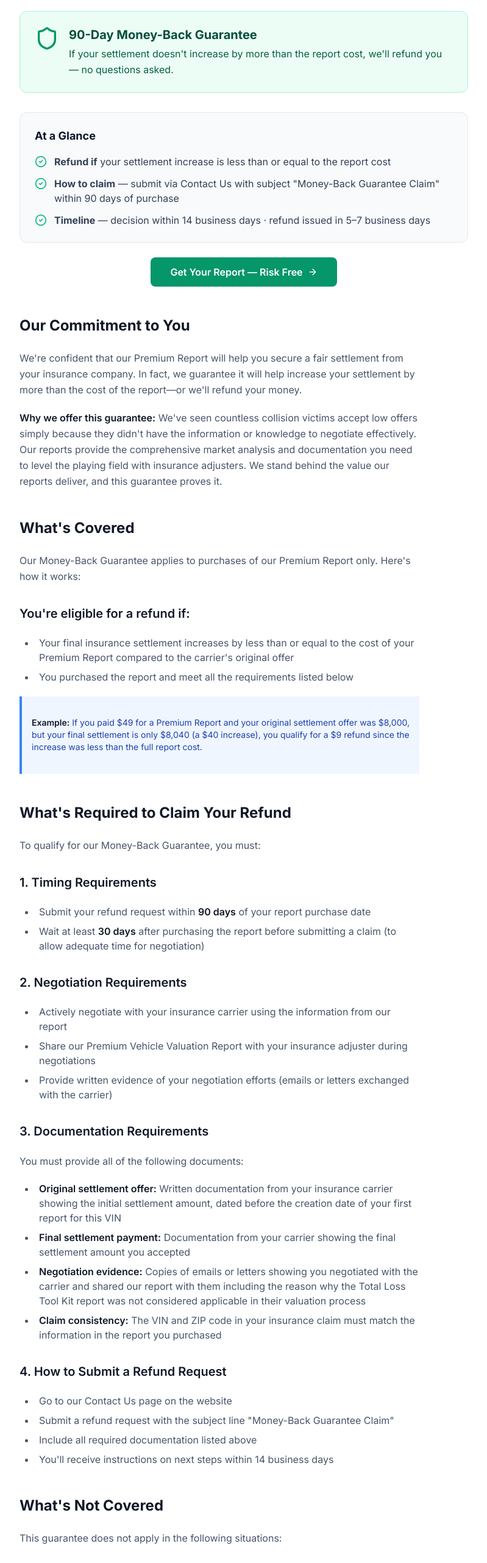
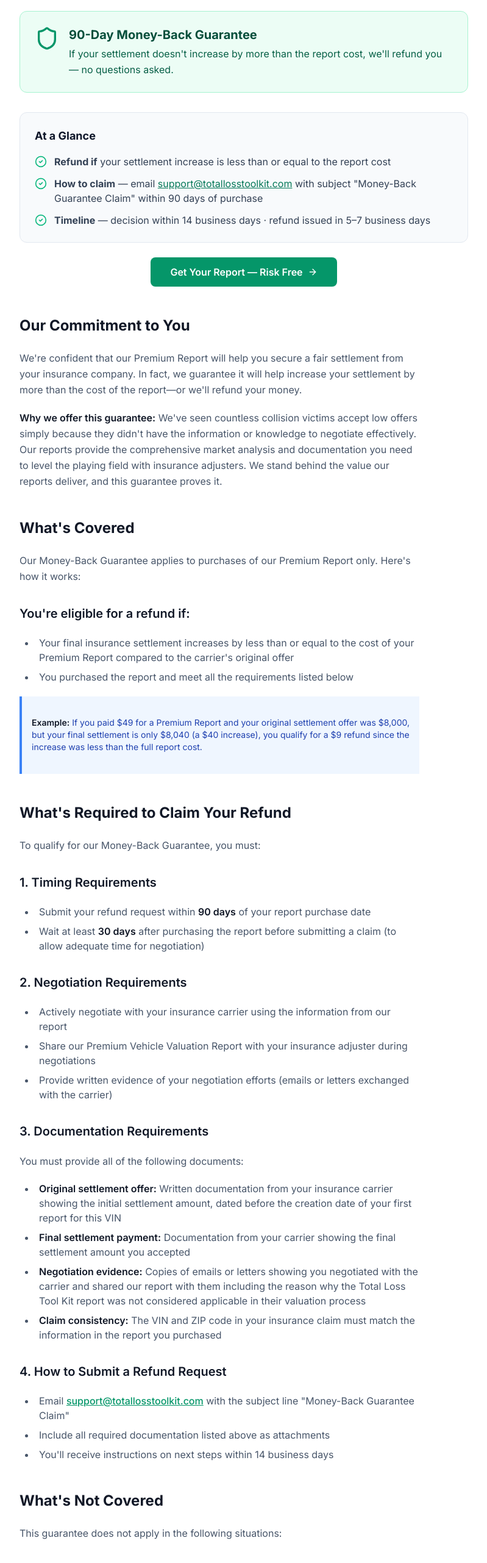
Before and after one commit to Lemmeyg/VehicleValuation, a Next.js app: page /guarantee in a window 1280 px wide. Shown: the part 234-2797 px from the top of the page at 61% size, without its empty margins (240-1039 px from the left). Built offline with nearby package versions, Linux system fonts and the light colour scheme; no server answers.

Commit message:
feat: replace contact form references with support email on guarantee page

```diff
--- a/app/guarantee/page.tsx
+++ b/app/guarantee/page.tsx
@@ -3,6 +3,7 @@ import Navbar from '@/components/Navbar'
 import Footer from '@/components/Footer'
 import { Shield, CheckCircle2, ArrowRight } from 'lucide-react'
 import type { Metadata } from 'next'
+import { SUPPORT_EMAIL } from '@/lib/constants'
 
 const siteUrl = process.env.NEXT_PUBLIC_SITE_URL || 'https://www.totallosstoolkit.com'
 
@@ -82,8 +83,14 @@ export default function MoneyBackGuaranteePage() {
                 <li className="flex items-start gap-3">
                   <CheckCircle2 className="h-5 w-5 text-emerald-500 flex-shrink-0 mt-0.5" />
                   <span className="text-slate-700">
-                    <strong>How to claim</strong> — submit via Contact Us with subject
-                    &quot;Money-Back Guarantee Claim&quot; within 90 days of purchase
+                    <strong>How to claim</strong> — email{' '}
+                    <a
+                      href={`mailto:${SUPPORT_EMAIL}?subject=Money-Back%20Guarantee%20Claim`}
+                      className="text-emerald-700 underline"
+                    >
+                      {SUPPORT_EMAIL}
+                    </a>{' '}
+                    with subject &quot;Money-Back Guarantee Claim&quot; within 90 days of purchase
                   </span>
                 </li>
                 <li className="flex items-start gap-3">
@@ -229,12 +236,17 @@ export default function MoneyBackGuaranteePage() {
                   4. How to Submit a Refund Request
                 </h3>
                 <ul className="list-disc pl-6 mb-4 text-slate-600 space-y-2">
-                  <li>Go to our Contact Us page on the website</li>
                   <li>
-                    Submit a refund request with the subject line &quot;Money-Back Guarantee
-                    Claim&quot;
+                    Email{' '}
+                    <a
+                      href={`mailto:${SUPPORT_EMAIL}?subject=Money-Back%20Guarantee%20Claim`}
+                      className="text-primary-600 hover:underline"
+                    >
+                      {SUPPORT_EMAIL}
+                    </a>{' '}
+                    with the subject line &quot;Money-Back Guarantee Claim&quot;
                   </li>
-                  <li>Include all required documentation listed above</li>
+                  <li>Include all required documentation listed above as attachments</li>
                   <li>You&apos;ll receive instructions on next steps within 14 business days</li>
                 </ul>
               </section>
@@ -406,9 +418,15 @@ export default function MoneyBackGuaranteePage() {
                       What should I do?
                     </h3>
                     <p className="text-slate-600 leading-relaxed">
-                      A: Contact us immediately through our Contact Us page. We&apos;ll work with
-                      you on a case-by-case basis for claims that are still in active negotiation
-                      near the deadline.
+                      A: Email us immediately at{' '}
+                      <a
+                        href={`mailto:${SUPPORT_EMAIL}`}
+                        className="text-primary-600 hover:underline"
+                      >
+                        {SUPPORT_EMAIL}
+                      </a>
+                      . We&apos;ll work with you on a case-by-case basis for claims that are still
+                      in active negotiation near the deadline.
                     </p>
                   </div>
 
@@ -444,8 +462,11 @@ export default function MoneyBackGuaranteePage() {
                 </h2>
                 <p className="text-slate-600 leading-relaxed mb-4">
                   If you have questions about our Money-Back Guarantee or need clarification on any
-                  terms, please contact us through our website. We&apos;re here to help you get the
-                  fair settlement you deserve.
+                  terms, please email us at{' '}
+                  <a href={`mailto:${SUPPORT_EMAIL}`} className="text-primary-600 hover:underline">
+                    {SUPPORT_EMAIL}
+                  </a>
+                  . We&apos;re here to help you get the fair settlement you deserve.
                 </p>
                 <p className="text-slate-600 leading-relaxed">
                   This guarantee demonstrates our confidence in the Premium Vehicle Valuation Report
@@ -464,7 +485,11 @@ export default function MoneyBackGuaranteePage() {
                 <p className="text-sm text-slate-600 italic">
                   This Money-Back Guarantee policy is part of our commitment to customer
                   satisfaction. Please read it carefully to understand your rights and our refund
-                  process. For questions, please contact us through our website.
+                  process. For questions, email{' '}
+                  <a href={`mailto:${SUPPORT_EMAIL}`} className="text-primary-600 hover:underline">
+                    {SUPPORT_EMAIL}
+                  </a>
+                  .
                 </p>
               </div>
             </div>
```
